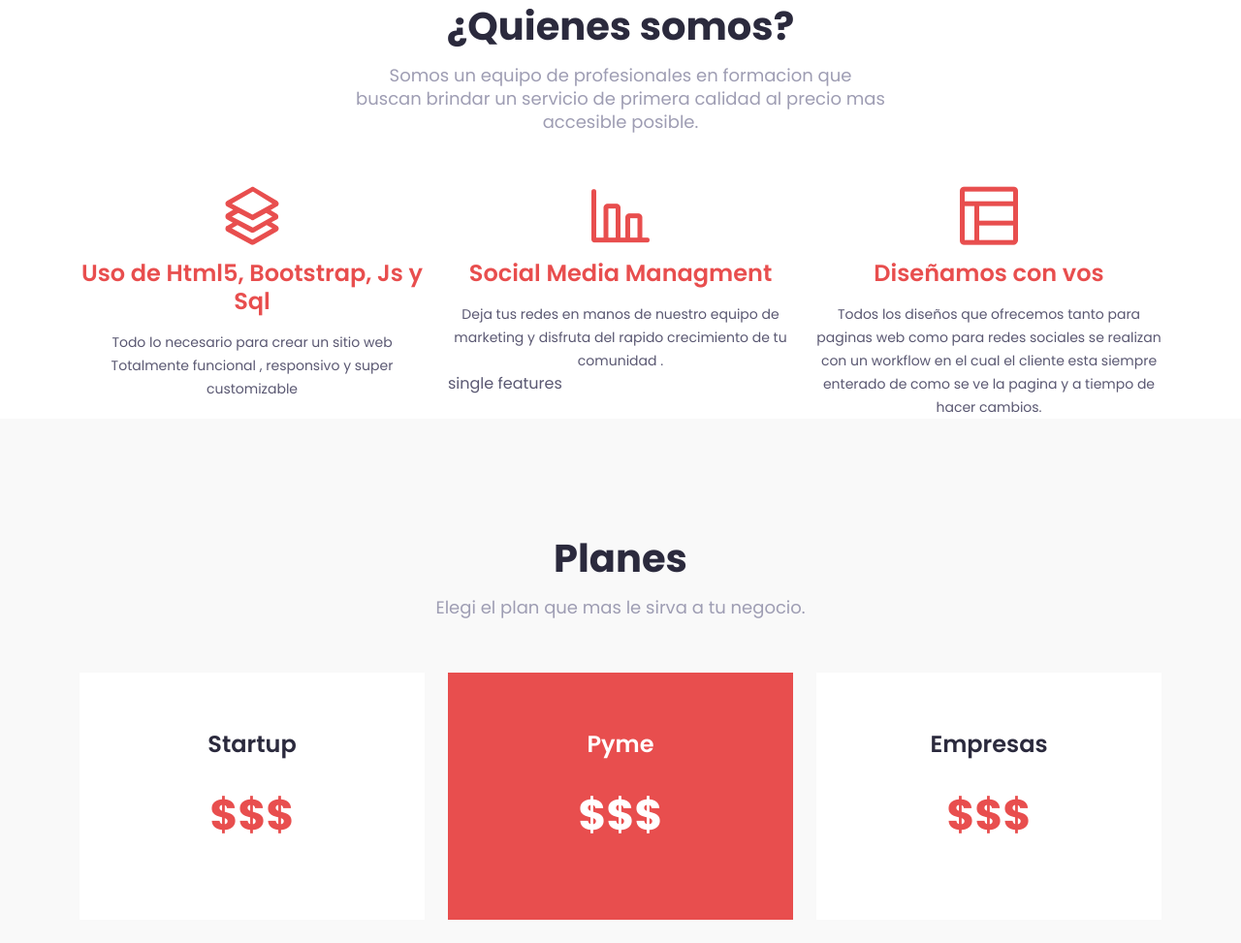
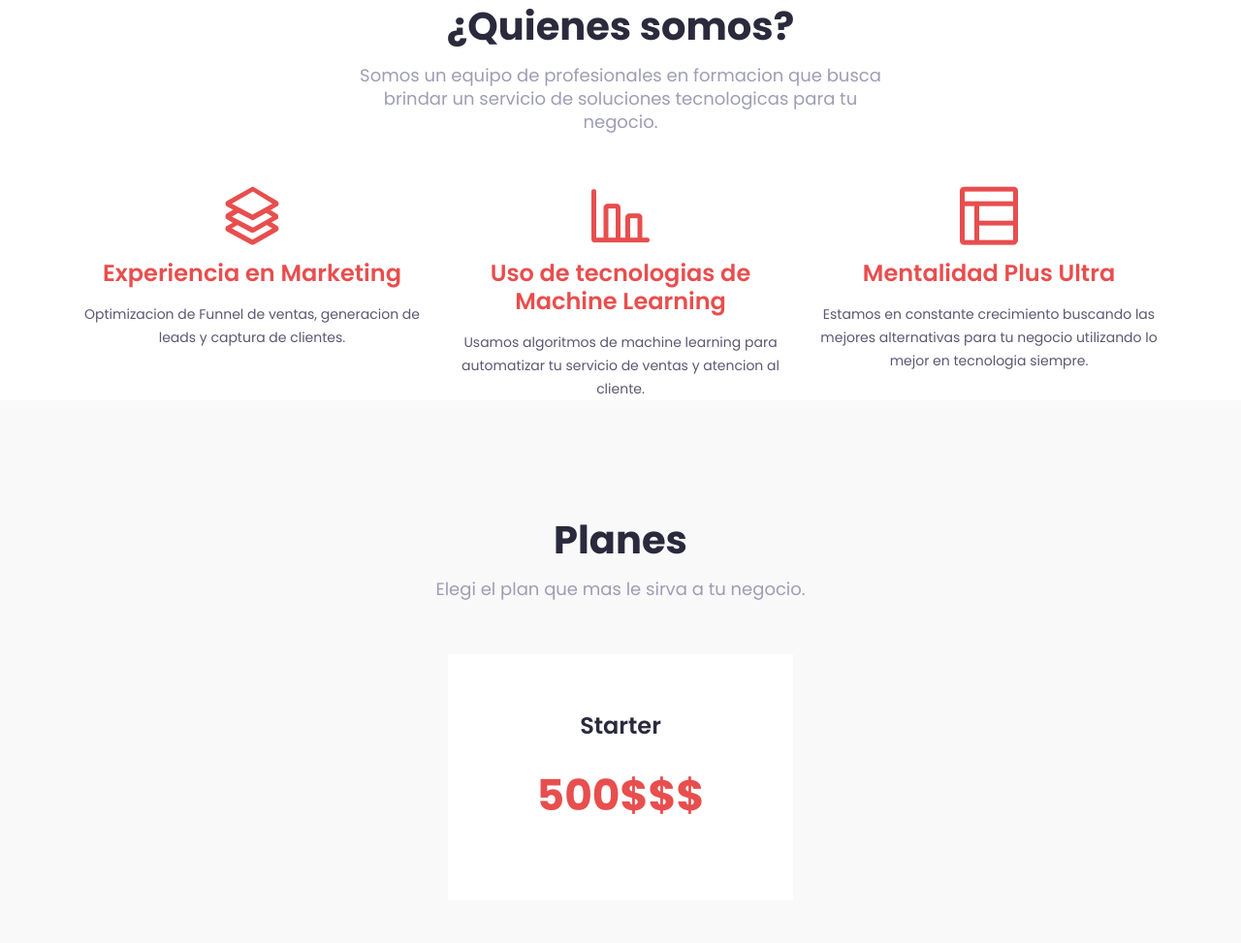
Before and after one commit to Pepii2/Red-Flame, a plain HTML site: page index.html in a window 1280 px wide. Shown: the part 867-1840 px from the top of the page at 97% size. Drawn offline with Linux system fonts and the light colour scheme.

Commit message:
Update index.html

```diff
--- a/index.html
+++ b/index.html
@@ -105,7 +105,7 @@
                     <div class="row justify-content-center">
                         <div class="col-lg-8 col-md-10">
                             <div class="hero_content text-center">
-                                <h2 class="hero_title wow fadeInUp" data-wow-duration="1.3s" data-wow-delay="0.2s">Inovacion, Diseño y Social Media Management  </br> al alcance de tu emprendimiento</h2>
+                                <h2 class="hero_title wow fadeInUp" data-wow-duration="1.3s" data-wow-delay="0.2s">Inovacion , automatizacion y tecnologia </br> al alcance de tu emprendimiento</h2>
                                 <p class="wow fadeInUp" data-wow-duration="1.3s" data-wow-delay="0.5s">Encontra la mejor opcion para tu emprendimiento o empresa junto a nuestro equipo <br class="d-none d-xl-block"> </p>
                                 <a href="#features" class="main-btn wow fadeInUp" data-wow-duration="1.3s" data-wow-delay="0.8s">Explorar</a>
                             </div> <!-- hero content -->
@@ -126,8 +126,7 @@
                 <div class="col-lg-6">
                     <div class="section_title text-center pb-25">
                         <h4 class="title wow fadeInUp" data-wow-duration="1.3s" data-wow-delay="0.2s">¿Quienes somos?</h4>
-                        <p class="wow fadeInUp" data-wow-duration="1.3s" data-wow-delay="0.4s">Somos un equipo de profesionales en formacion que buscan brindar un servicio de primera calidad
-                            al precio mas accesible posible.</p>
+                        <p class="wow fadeInUp" data-wow-duration="1.3s" data-wow-delay="0.4s">Somos un equipo de profesionales en formacion que busca brindar un servicio de soluciones tecnologicas para tu negocio.</p>
                     </div> <!-- section title -->
                 </div>
             </div> <!-- row -->
@@ -136,8 +135,8 @@
                     <div class="single_features text-center mt-30 wow fadeInUp" data-wow-duration="1.3s"
                         data-wow-delay="0.2s">
                         <i class="lni lni-layers"></i>
-                        <h4 class="features_title">Uso de Html5, Bootstrap, Js y Sql </a></h4>
-                        <p>Todo lo necesario para crear un sitio web Totalmente funcional , responsivo y super customizable</p>
+                        <h4 class="features_title"> Experiencia en Marketing </a></h4>
+                        <p>Optimizacion de Funnel de ventas, generacion de leads y captura de clientes.</p>
                     </div> <!-- single features -->
                 </div>
 
@@ -145,18 +144,17 @@
                     <div class="single_features text-center mt-30 wow fadeInUp" data-wow-duration="1.3s"
                         data-wow-delay="0.6s">
                         <i class="lni lni-bar-chart"></i>
-                        <h4 class="features_title">Social Media Managment</a></h4>
-                        <p>Deja tus redes en manos de nuestro equipo de marketing y disfruta del rapido crecimiento de tu comunidad .</p>
-                    </div> single features
+                        <h4 class="features_title">Uso de tecnologias de Machine Learning</a></h4>
+                        <p>Usamos algoritmos de machine learning para automatizar tu servicio de ventas y atencion al cliente. </p>
+                    </div>
                 </div>
 
                 <div class="col-lg-4 col-md-7">
                     <div class="single_features text-center mt-30 wow fadeInUp" data-wow-duration="1.3s"
                         data-wow-delay="0.4s">
                         <i class="lni lni-layout"></i>
-                        <h4 class="features_title">Diseñamos con vos</a></h4>
-                        <p>Todos los diseños que ofrecemos tanto para paginas web como para redes sociales se realizan con un workflow en el cual el cliente esta siempre enterado de
-                            como se ve la pagina y a tiempo de hacer cambios.
+                        <h4 class="features_title"> Mentalidad Plus Ultra </a></h4>
+                        <p>Estamos en constante crecimiento buscando las mejores alternativas para tu negocio utilizando lo mejor en tecnologia siempre.
                         </p>
                     </div> <!-- single features -->
                 </div>
@@ -184,8 +182,8 @@
                 <div class="col-lg-4 col-md-8 col-sm-10">
                     <div class="single_pricing text-center mt-30 wow fadeInUp" data-wow-duration="1.3s"
                         data-wow-delay="0.2s">
-                        <h4 class="pricing_title">Startup</h4>
-                        <span class="price">$$$</span>
+                        <h4 class="pricing_title">Starter</h4>
+                        <span class="price">500$$$</span>
                         <ul class="pricing_list">
                             <li></li>
                             <li></li>
@@ -194,34 +192,8 @@
 
                     </div> <!-- single pricing -->
                 </div>
-                <div class="col-lg-4 col-md-8 col-sm-10">
-                    <div class="single_pricing text-center mt-30 active wow fadeInUp" data-wow-duration="1.3s"
-                        data-wow-delay="0.3s">
-                        <h4 class="pricing_title">Pyme</h4>
-                        <span class="price">$$$</span>
-                        <ul class="pricing_list">
-                            <li></li>
-                            <li></li>
-                            <li></li>
-                            <li></li>
 
-                        </ul>
 
-                    </div> <!-- single pricing -->
-                </div>
-                <div class="col-lg-4 col-md-8 col-sm-10">
-                    <div class="single_pricing text-center mt-30 wow fadeInUp" data-wow-duration="1.3s"
-                        data-wow-delay="0.4s">
-                        <h4 class="pricing_title">Empresas</h4>
-                        <span class="price">$$$</span>
-                        <ul class="pricing_list">
-                            <li> </li>
-                            <li> </li>
-                            <li> </li>
-                            <li> </li>
-                            <li> </li>
-
-                        </ul>
 
                     </div> <!-- single pricing -->
                 </div>
```
